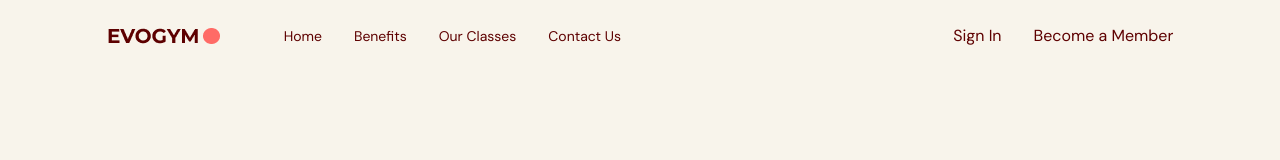
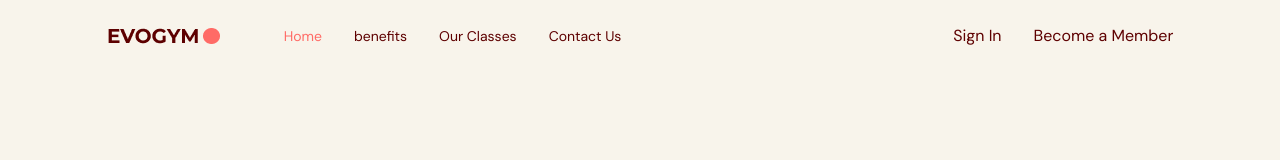
Before and after one commit to Exabiier/Fitness-TypeScript-React-Project, a React (Vite) app in the folder gym-project/: page / in a window 1280 px wide. Shown: the top 160 px of the page. Built offline with nearby package versions, Linux system fonts and the light colour scheme.

Commit message:
Completed Navbar, and basic Enums for project

```diff
--- a/gym-project/src/App.tsx
+++ b/gym-project/src/App.tsx
@@ -1,11 +1,21 @@
+import { useState } from "react"
 import Navbar from "./scenes/navbar"
+import { SelectedPage } from "@/shared/types"
+useState
+
+
 
 function App() {
 
+    const [selectedPage, setSelectedPage] = useState<SelectedPage>(SelectedPage.Home)
 
   return (
     <div className="app bg-gray-20 ">
-      <Navbar />
+      <Navbar
+        selectedPage={selectedPage}
+        setSelectedPage={setSelectedPage}
+      />
+
     </div>
   )
 }
--- /dev/null
+++ b/gym-project/src/hooks/useMediaQuery.ts
@@ -0,0 +1,19 @@
+import { useState, useEffect } from "react";
+
+const useMediaQuery = (query: string) => {
+  const [matches, setMatches] = useState(false);
+
+  useEffect(() => {
+    const media = window.matchMedia(query);
+    if (media.matches !== matches) {
+      setMatches(media.matches);
+    }
+    const listener = () => setMatches(media.matches);
+    window.addEventListener("resize", listener);
+    return () => window.removeEventListener("resize", listener);
+  }, [matches, query]);
+
+  return matches;
+};
+
+export default useMediaQuery;
--- a/gym-project/src/scenes/navbar/Link.tsx
+++ b/gym-project/src/scenes/navbar/Link.tsx
@@ -1,13 +1,14 @@
+import { SelectedPage } from "@/shared/types";
 import AnchorLink from "react-anchor-link-smooth-scroll"
 
 type Props = {
     page: string;
-    selectedPage: string;
-    setSelectedPage: (value: string) => void;
+    selectedPage: SelectedPage;
+    setSelectedPage: (value: SelectedPage) => void;
 }
 
 const Link = ({page, selectedPage, setSelectedPage }: Props) => {
-    const lowerCasePage = page.toLowerCase().replace(/ /g, "")
+    const lowerCasePage = page.toLowerCase().replace(/ /g, "") as SelectedPage
 
   return (
 
@@ -22,3 +23,5 @@ const Link = ({page, selectedPage, setSelectedPage }: Props) => {
     </AnchorLink>
   )
 }
+
+export default Link
--- a/gym-project/src/scenes/navbar/index.tsx
+++ b/gym-project/src/scenes/navbar/index.tsx
@@ -1,12 +1,21 @@
 import React from 'react'
 import { useState } from "react"
-import { Bars3Icon, XMarkIcon } from "@heroicons/react/24/solid"
+import { Bars3Icon, LinkIcon, XMarkIcon } from "@heroicons/react/24/solid"
 import Logo from "@/assets/Logo.png";
+import Link from "../navbar/Link"
+import { SelectedPage } from '@/shared/types';
+import useMediaQuery from '@/hooks/useMediaQuery';
 
-type Props = {}
+type Props = {
+    selectedPage: SelectedPage;
+    setSelectedPage: (value: SelectedPage) => void;
+}
 
-const Navbar = (props: Props) => {
+const Navbar = ({selectedPage, setSelectedPage}: Props) => {
     const flexBetween = "flex items-center justify-between";
+
+    // this allows us to use bolleans for css queries
+    const isAboveMediumScreens = useMediaQuery("min-width: 1060px");
 
 
   return (
@@ -24,10 +33,23 @@ const Navbar = (props: Props) => {
                 <div className={`${flexBetween} w-full `}>
                     {/* links for nav bar */}
                     <div className={`${flexBetween} gap-8 text-sm`}>
-                        <p>Home</p>
-                        <p>Benefits</p>
-                        <p>Our Classes</p>
-                        <p>Contact Us</p>
+                        <Link
+                        page="Home"
+                        selectedPage={selectedPage}
+                        setSelectedPage={setSelectedPage}
+                        />
+                        <Link page="benefits"
+                        selectedPage={selectedPage}
+                        setSelectedPage={setSelectedPage}
+                        />
+                        <Link page="Our Classes"
+                        selectedPage={selectedPage}
+                        setSelectedPage={setSelectedPage}
+                        />
+                        <Link page="Contact Us"
+                        selectedPage={selectedPage}
+                        setSelectedPage={setSelectedPage}
+                         />
                     </div>
                     {/* This is the sign up page */}
                     <div className={`${flexBetween} gap-8`}  >
--- /dev/null
+++ b/gym-project/src/shared/types.ts
@@ -0,0 +1,6 @@
+export enum SelectedPage {
+    Home="home",
+    Benefits = "benefits",
+    OurClasses = "ourClasses",
+    ContactUs= "contactus"
+  }
```
